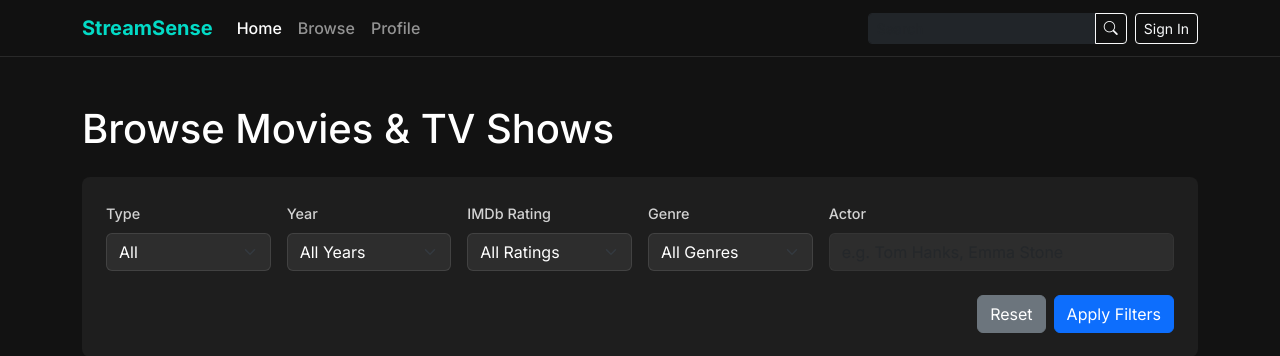
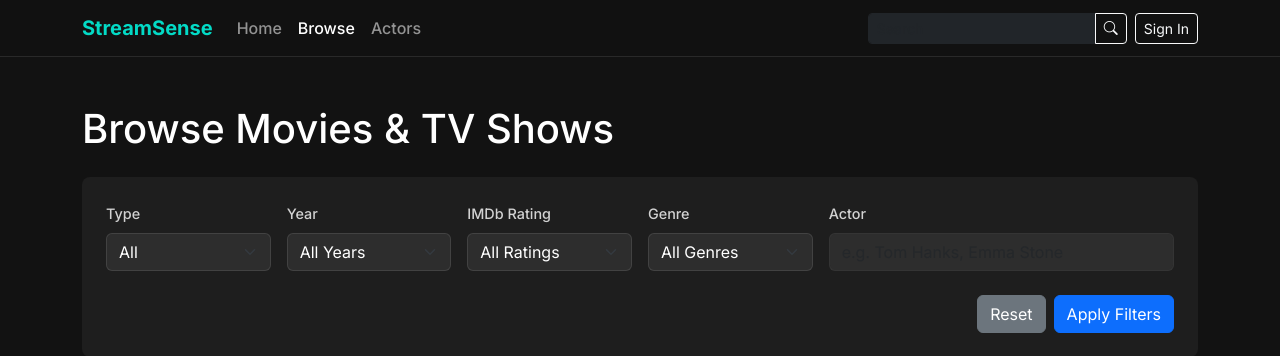
Before and after one commit to Mahdifm1/MovieAndSeriesSite, a Django app: page /browse/ in a window 1280 px wide. Shown: the top 356 px of the page. Run offline with Django 5.2, Linux system fonts and the light colour scheme; parts of the project's set-up code (start-up, migrations or seed data) failed here and were passed over.

Commit message:
fix headers in base.html

```diff
--- a/core/templates/core/base.html
+++ b/core/templates/core/base.html
@@ -24,13 +24,13 @@
         <div class="collapse navbar-collapse" id="navbarNav">
             <ul class="navbar-nav me-auto">
                 <li class="nav-item">
-                    <a class="nav-link active" href="/">Home</a>
+                    <a class="nav-link {% if request.resolver_match.url_name == 'home_page' %}active{% endif %}" href="/">Home</a>
                 </li>
                 <li class="nav-item">
-                    <a class="nav-link" href="{% url 'brows_page' %}">Browse</a>
+                    <a class="nav-link {% if request.resolver_match.url_name == 'brows_page' %}active{% endif %}" href="{% url 'brows_page' %}">Browse</a>
                 </li>
                 <li class="nav-item">
-                    <a class="nav-link" href="/profile">Profile</a>
+                    <a class="nav-link{% if request.resolver_match.url_name == 'actors_page' %}active{% endif %} " href="/actors">Actors</a>
                 </li>
             </ul>
             <div class="d-flex align-items-center">
@@ -43,7 +43,7 @@
                         </button>
                     </div>
                 </form>
-                <a href="/login" class="btn btn-outline-light btn-sm">Sign In</a>
+                <a href="/login" class="btn btn-outline-light btn-sm">{% if user.is_authenticated %}Profile{% else %}Sign In{% endif %} </a>
             </div>
         </div>
     </div>
```
